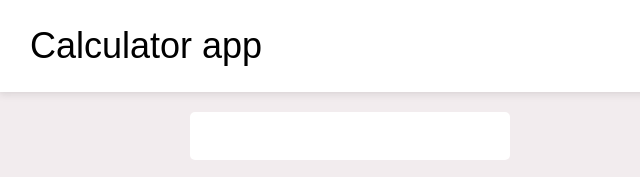
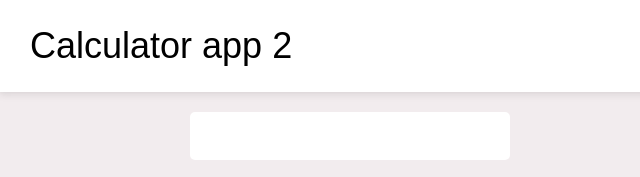
Before and after one commit to iliafilimonov1/actions-dev, a website built with Parcel: page index.html in a window 1280 px wide. Shown: the top 177 px of the page, 0-640 px from the left. Built offline with nearby package versions, Linux system fonts and the light colour scheme.

Commit message:
new fixes

```diff
--- a/index.html
+++ b/index.html
@@ -11,7 +11,7 @@
 
 <body>
 	<nav class="navbar">
-		<h1 class="nav-brand">Calculator app</h1>
+		<h1 class="nav-brand">Calculator app 2</h1>
 	</nav>
 
 	<main class="container">
```
